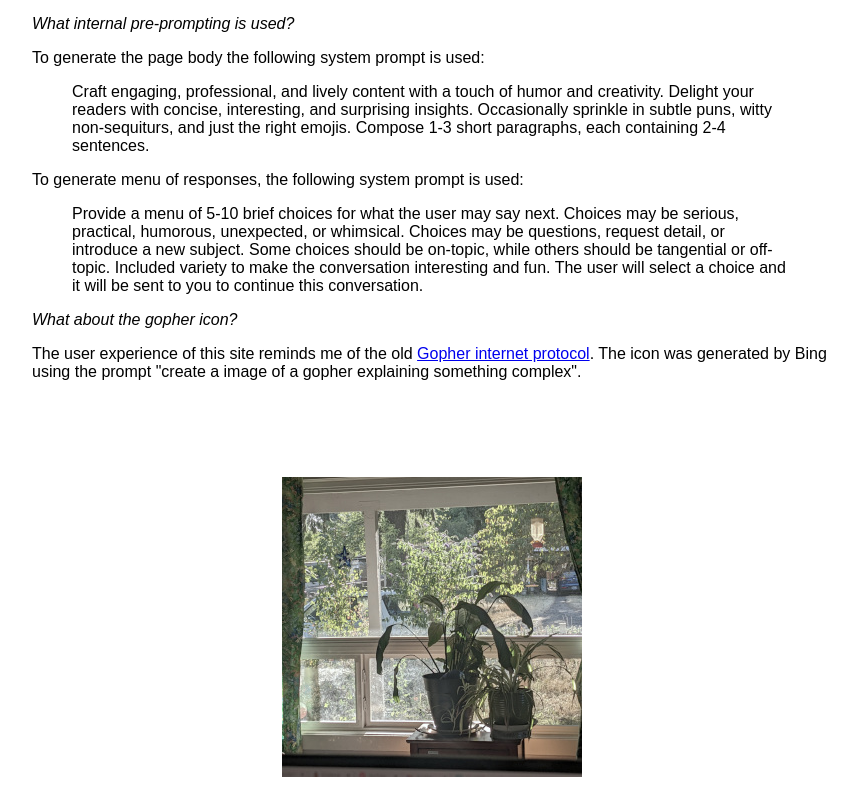
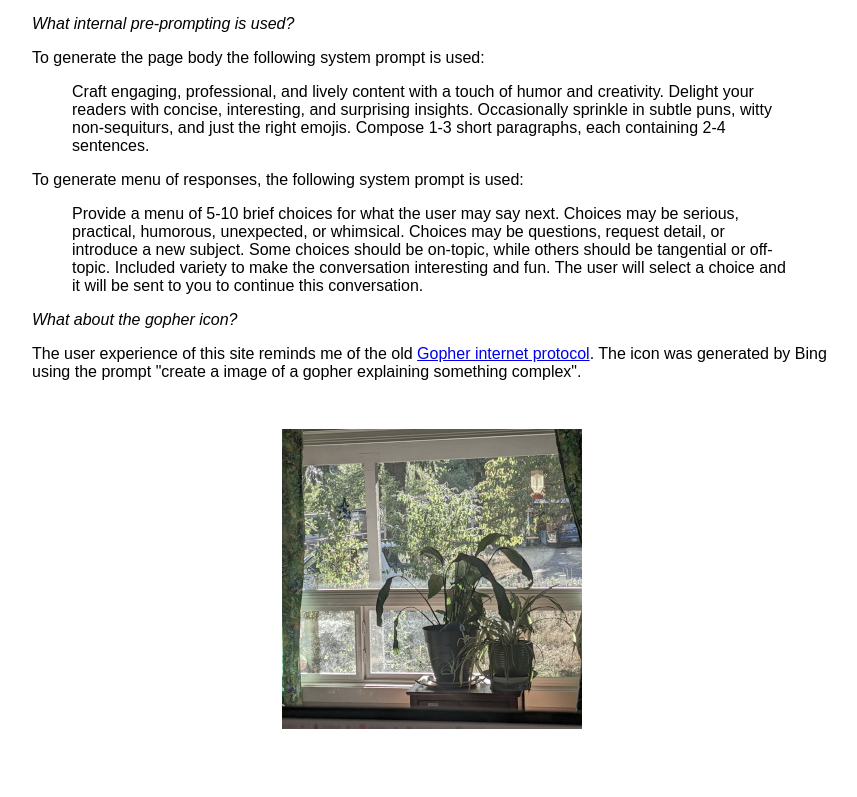
Before and after one commit to landon9720/menugpt.net, a Next.js app: page /faq in a window 1280 px wide. Shown: the part 977-1774 px from the top of the page, without its empty margins (208-1065 px from the left). Built offline with nearby package versions, Linux system fonts and the light colour scheme; a web font is replaced by a local one.

Commit message:
fix faq css

```diff
--- a/pages/faq.module.css
+++ b/pages/faq.module.css
@@ -3,10 +3,6 @@ p.question {
 }
 
 .window {
-  width: 100%;
   text-align: center;
+  padding: 2rem;
 }
-
-p.window img {
-  margin: 5rem auto 0 auto;
-}
```
